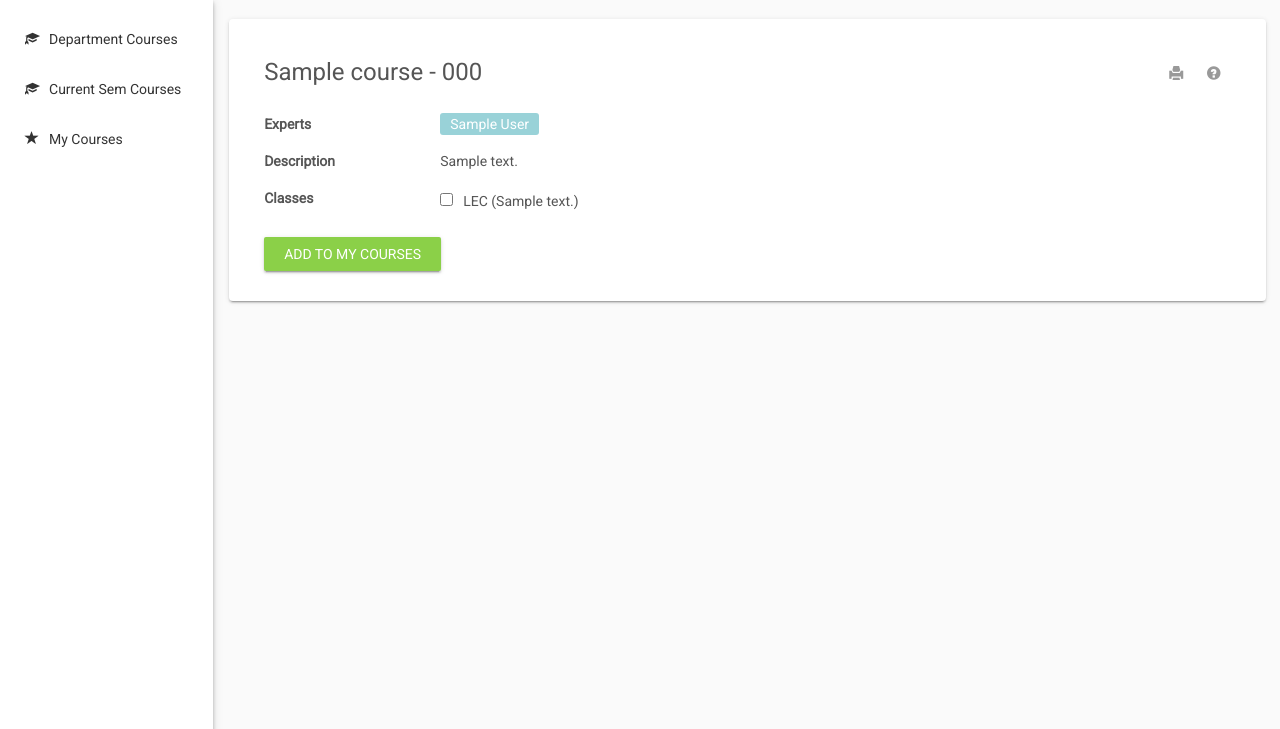
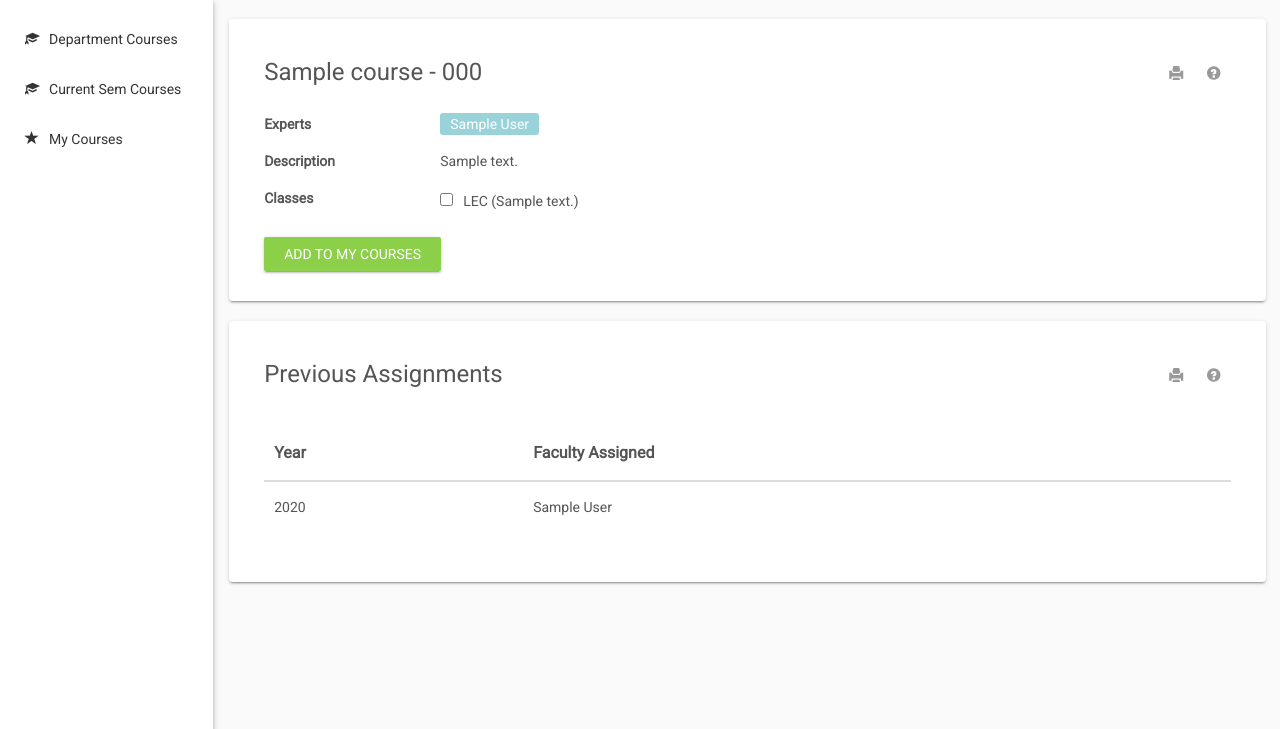
Before and after one commit to Shanks512/bitsdss, a Django app: page /dashboard/hod/current-courses/000/ in a window 1280 px wide. Shown: the part 71-800 px from the top of the page. Run offline with Django 3.2, Linux system fonts and the light colour scheme; a user stored in the database is signed in; tables that the repository leaves empty hold one stand-in row (values such as "Sample post"); some libraries are stand-ins or nearby versions.

Commit message:
Template integrations for a few more views

```diff
--- a/dashboard/templates/hod_current_sem_course_detail.html
+++ b/dashboard/templates/hod_current_sem_course_detail.html
@@ -71,6 +71,37 @@
           </div>
 
 
+          <div class="col-xs-12 material-card">
+          <div class="col-md-7 col-xs-12"><h3>Previous Assignments</h3></div>
+            <div class="col-md-5 col-xs-12">
+              <div class="icon-container">
+                <a href=""><span class="glyphicon glyphicon-print"></span></a>
+                <a href="" data-toggle="tooltip" data-placement="left" title="This section lists all the courses offered in the current semester."><span class="glyphicon glyphicon-question-sign"></span></a>
+
+              </div>
+            </div>
+            <div class="col-md-12 course-list-table-container" style="overflow-y:auto;">
+                <table class="table">
+                  <thead>
+                    <tr>
+                      <th>Year</th>
+                      <th>Faculty Assigned</th>
+                    </tr>
+                  </thead>
+                  <tbody>
+                  {% for faculty in prev_faculty %}
+                    <tr>
+                      <td>{{ faculty.year }}</td>
+                      <td>{{ faculty.user.first_name }} {{ faculty.user.last_name }}</td>
+                    </tr>
+                  {% endfor %}
+                  </tbody>
+                </table>
+            </div>
+
+          </div>
+
+
       </div>
     </div>
 
--- a/dashboard/views.py
+++ b/dashboard/views.py
@@ -85,7 +85,8 @@ def hod_current_courses(request):
 def hod_current_sem_course_details(request, course_num):
     course = Course.objects.get(course_code=course_num)
     sections = Section.objects.filter(course__course_code=course_num)
-    return render(request, 'hod_current_sem_course_detail.html', {'course':course, 'sections':sections})
+    prev_faculty = PrevAssignment.objects.filter(course__course_code=course_num)
+    return render(request, 'hod_current_sem_course_detail.html', {'course':course, 'sections':sections, 'prev_faculty':prev_faculty})
 
 @login_required
 def hod_department_courses(request):
@@ -105,7 +106,8 @@ def admin_department_courses(request):
 def faculty_current_sem_course_details(request, course_num):
     course = Course.objects.get(course_code=course_num)
     sections = Section.objects.filter(course__course_code=course_num)
-    return render(request, 'faculty_current_sem_course_detail.html', {'course':course, 'sections':sections})
+    prev_faculty = PrevAssignment.objects.filter(course__course_code=course_num)
+    return render(request, 'faculty_current_sem_course_detail.html', {'course':course, 'sections':sections, 'prev_faculty':prev_faculty})
 
 def course_add(request, course_num):
     return HttpResponse(course_num + "Added to my courses.")
```
Also changed, not shown: dashboard/templates/faculty_current_sem_course_detail.html (+18 -1 lines).
